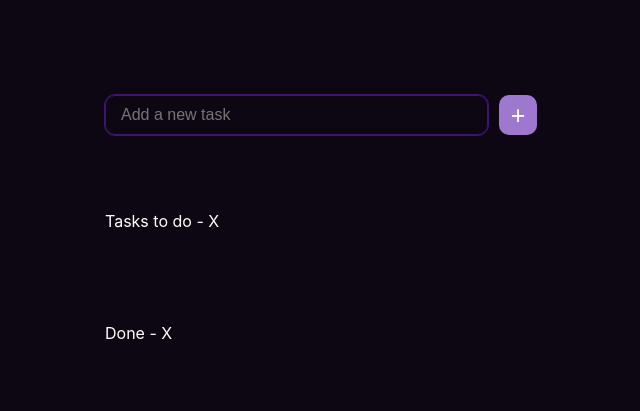
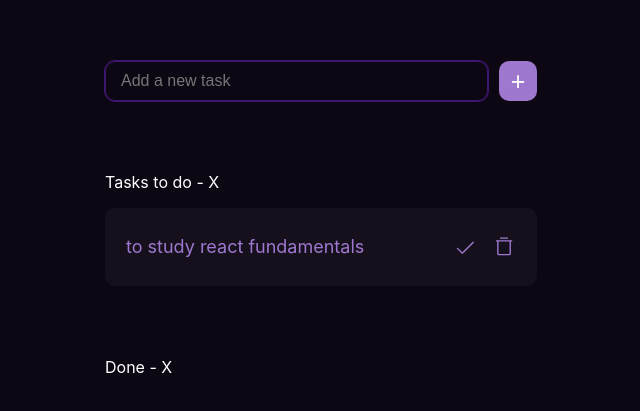
Before and after one commit to Mahred1/Todo-app-V1, a React (Create React App) app: page / in a window 1280 px wide. Shown: the part 247-658 px from the top of the page, without its empty margins (319-959 px from the left). Built offline with nearby package versions, Linux system fonts and the light colour scheme.

Commit message:
finished the active todo component with styling

```diff
--- a/src/App.js
+++ b/src/App.js
@@ -2,6 +2,10 @@ import Header from "./Header";
 import TasksDone from "./TasksDone";
 import TasksToDo from "./TasksToDo";
 
+const todo = [
+  { title: "finfish the to do app", id: 3443434, done: false },
+  { title: "Study for exam", id: 54093023, done: false },
+];
 function App() {
   return (
     <div className="app">
--- a/src/TasksDone.js
+++ b/src/TasksDone.js
@@ -1,3 +1,5 @@
+import Todo from "./Todo"
+
 function TasksDone() {
     return (
         <div className="container">
--- a/src/TasksToDo.js
+++ b/src/TasksToDo.js
@@ -1,7 +1,11 @@
+import Todo from "./Todo"
+
 function TasksToDo() {
     return (
         <div className="container">
             <p className="title">Tasks to do - X</p>
+           <Todo />
+
         </div>
     )
 }
--- /dev/null
+++ b/src/Todo.js
@@ -0,0 +1,35 @@
+function Todo() {
+  return (
+    <div className="todo">
+      <p className="todo-title">to study react fundamentals</p>
+      <div className="icons">
+        <svg
+          xmlns="http://www.w3.org/2000/svg"
+          width="23"
+          height="22"
+          viewBox="0 0 23 22"
+          fill="none"
+        >
+          <path
+            d="M19.7851 6.67391L8.7851 17.6739C8.72125 17.7378 8.64542 17.7885 8.56196 17.8231C8.4785 17.8577 8.38904 17.8755 8.29869 17.8755C8.20834 17.8755 8.11888 17.8577 8.03542 17.8231C7.95196 17.7885 7.87614 17.7378 7.81229 17.6739L2.99979 12.8614C2.87078 12.7324 2.79831 12.5574 2.79831 12.375C2.79831 12.1926 2.87078 12.0176 2.99979 11.8886C3.12879 11.7596 3.30375 11.6871 3.48619 11.6871C3.66863 11.6871 3.84359 11.7596 3.9726 11.8886L8.29869 16.2155L18.8123 5.70109C18.9413 5.57209 19.1163 5.49962 19.2987 5.49962C19.4811 5.49962 19.6561 5.57209 19.7851 5.70109C19.9141 5.8301 19.9866 6.00506 19.9866 6.1875C19.9866 6.36994 19.9141 6.5449 19.7851 6.67391Z"
+            fill="#9E78CF"
+          />
+        </svg>
+        <svg
+          xmlns="http://www.w3.org/2000/svg"
+          width="23"
+          height="22"
+          viewBox="0 0 23 22"
+          fill="none"
+        >
+          <path
+            d="M18.6112 4.125H3.48621C3.30387 4.125 3.129 4.19743 3.00007 4.32636C2.87114 4.4553 2.79871 4.63016 2.79871 4.8125C2.79871 4.99484 2.87114 5.1697 3.00007 5.29864C3.129 5.42757 3.30387 5.5 3.48621 5.5H4.17371V17.875C4.17371 18.2397 4.31857 18.5894 4.57643 18.8473C4.8343 19.1051 5.18403 19.25 5.54871 19.25H16.5487C16.9134 19.25 17.2631 19.1051 17.521 18.8473C17.7788 18.5894 17.9237 18.2397 17.9237 17.875V5.5H18.6112C18.7935 5.5 18.9684 5.42757 19.0973 5.29864C19.2263 5.1697 19.2987 4.99484 19.2987 4.8125C19.2987 4.63016 19.2263 4.4553 19.0973 4.32636C18.9684 4.19743 18.7935 4.125 18.6112 4.125ZM16.5487 17.875H5.54871V5.5H16.5487V17.875ZM6.92371 2.0625C6.92371 1.88016 6.99614 1.7053 7.12507 1.57636C7.254 1.44743 7.42887 1.375 7.61121 1.375H14.4862C14.6685 1.375 14.8434 1.44743 14.9723 1.57636C15.1013 1.7053 15.1737 1.88016 15.1737 2.0625C15.1737 2.24484 15.1013 2.4197 14.9723 2.54864C14.8434 2.67757 14.6685 2.75 14.4862 2.75H7.61121C7.42887 2.75 7.254 2.67757 7.12507 2.54864C6.99614 2.4197 6.92371 2.24484 6.92371 2.0625Z"
+            fill="#9E78CF"
+          />
+        </svg>
+      </div>
+    </div>
+  );
+}
+
+export default Todo;
--- a/src/index.css
+++ b/src/index.css
@@ -8,8 +8,6 @@ body {
   color: white;
   overflow-x: hidden;
   background-color: #0d0714;
-
-
 }
 
 code {
@@ -25,7 +23,7 @@ code {
   flex-direction: column;
   justify-content: center;
   align-items: center;
-  row-gap: 60px;
+  row-gap: 55px;
 }
 
 .header {
@@ -55,14 +53,32 @@ header .input {
   font-weight: 400;
 }
 
-.container{
+.container {
   width: 100%;
   display: flex;
   flex-direction: column;
   column-gap: 16px;
 }
-.title{
+.title {
   font-size: 16px;
   font-weight: 400;
   text-align: left;
 }
+
+.todo {
+  border-radius: 10px;
+  background: #15101c;
+  display: flex;
+  justify-content: space-between;
+  padding: 28px 21px;
+  font-size: 18px;
+  color: #9E78CF;
+}
+.todo-title{
+  margin: 0;
+}
+.icons{
+  display: flex;
+  column-gap: 16px;
+  cursor: pointer;
+}
```
